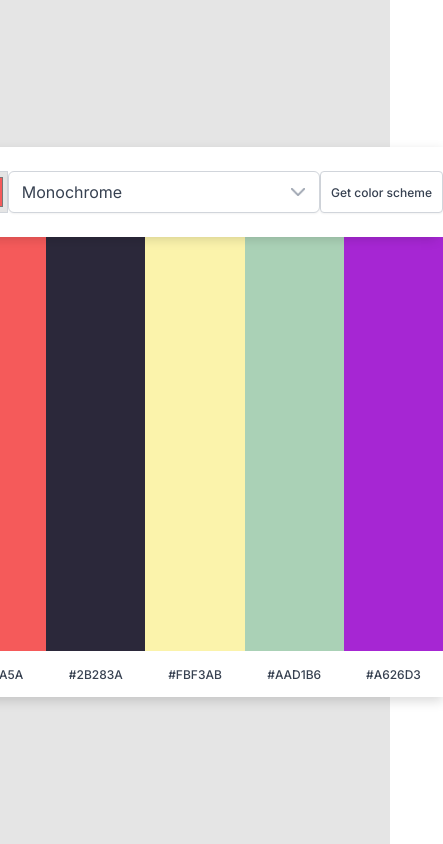
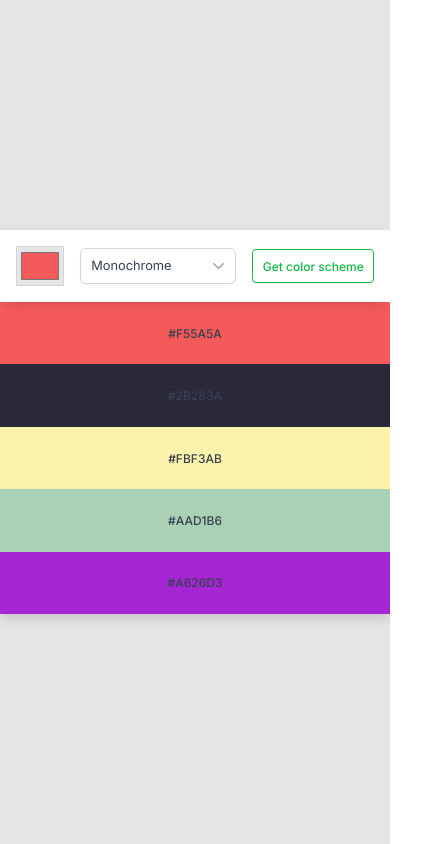
Before and after one commit to RimaSem/color-scheme-generator, a React (Vite) app: page / in a window 390 px wide. Shown: the whole page, 443 px wide, since content can reach past the window. Built offline with nearby package versions, Linux system fonts and the light colour scheme.

Commit message:
Make app responsive to screen size

```diff
--- a/src/App.scss
+++ b/src/App.scss
@@ -14,6 +14,7 @@
     display: flex;
     justify-content: space-evenly;
     align-items: center;
+    flex-wrap: wrap;
 
     input[type="color"] {
       width: 3.8125rem;
@@ -85,6 +86,7 @@
       transition: opacity 0.3s;
       opacity: 0;
       position: absolute;
+      text-align: center;
       background-color: rgb(25, 25, 25);
       padding: 1em;
       font-weight: 300;
@@ -146,3 +148,55 @@
     }
   }
 }
+
+@media only screen and (max-width: 560px) {
+  .App {
+    height: 24em;
+    .header {
+      display: flex;
+      height: fit-content;
+      gap: 1em;
+      padding: 1em;
+
+      input[type="color"] {
+        width: 3rem;
+        height: 2.5rem;
+      }
+
+      .select {
+        select {
+          font-size: 0.8rem;
+          width: auto;
+          flex: 1;
+          padding: 0.56em 0.8em;
+          height: 2.8em;
+        }
+      }
+
+      button {
+        border: 1px solid #11b944;
+        color: #11b944;
+        flex: 1;
+        height: 2.8em;
+        min-width: fit-content;
+      }
+    }
+    main {
+      flex-direction: column;
+
+      #tooltip {
+        font-size: 0.9rem;
+      }
+
+      .color {
+        align-items: center;
+        .color-code {
+          border: none;
+          width: fit-content;
+          height: fit-content;
+          background-color: inherit;
+        }
+      }
+    }
+  }
+}
```
